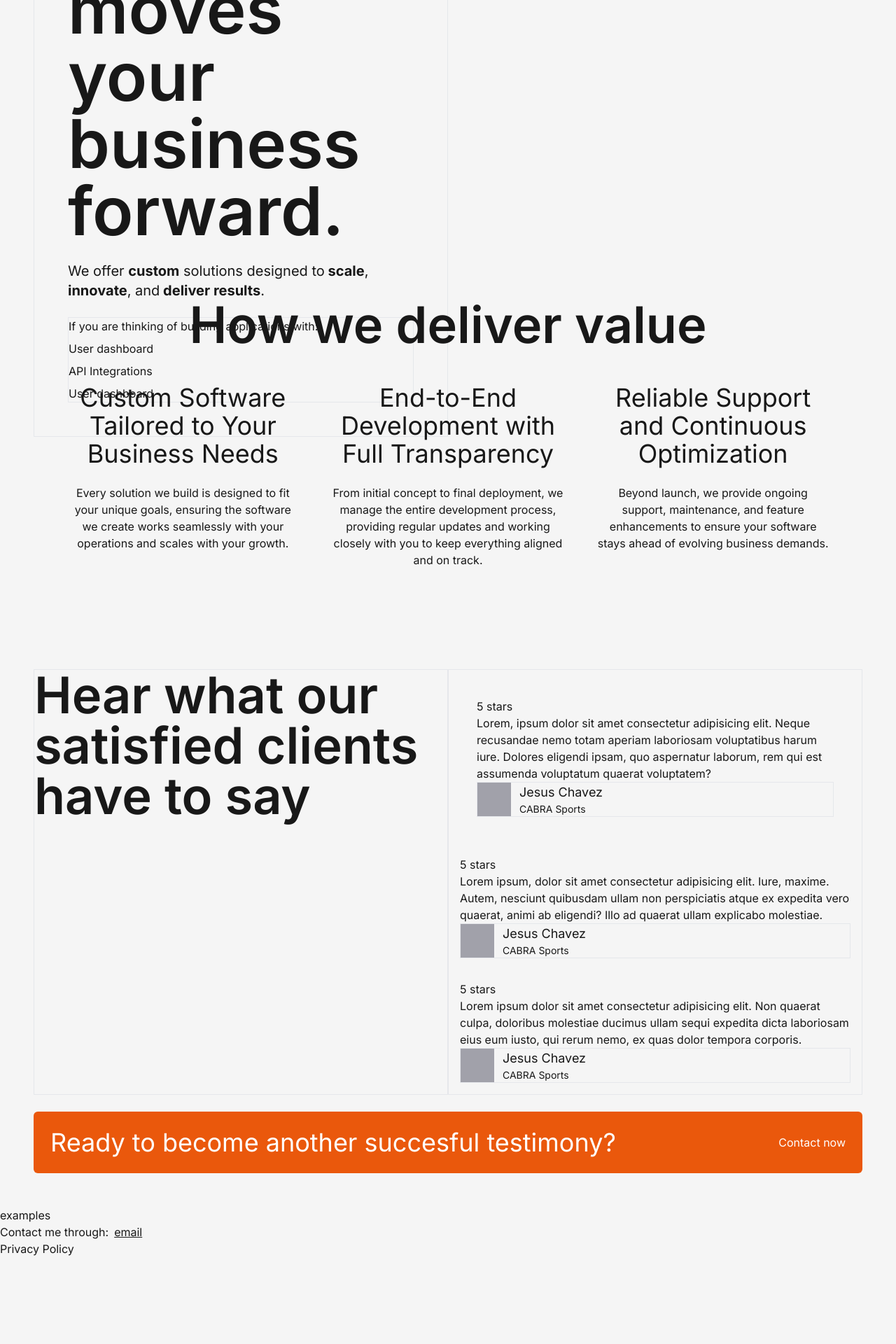
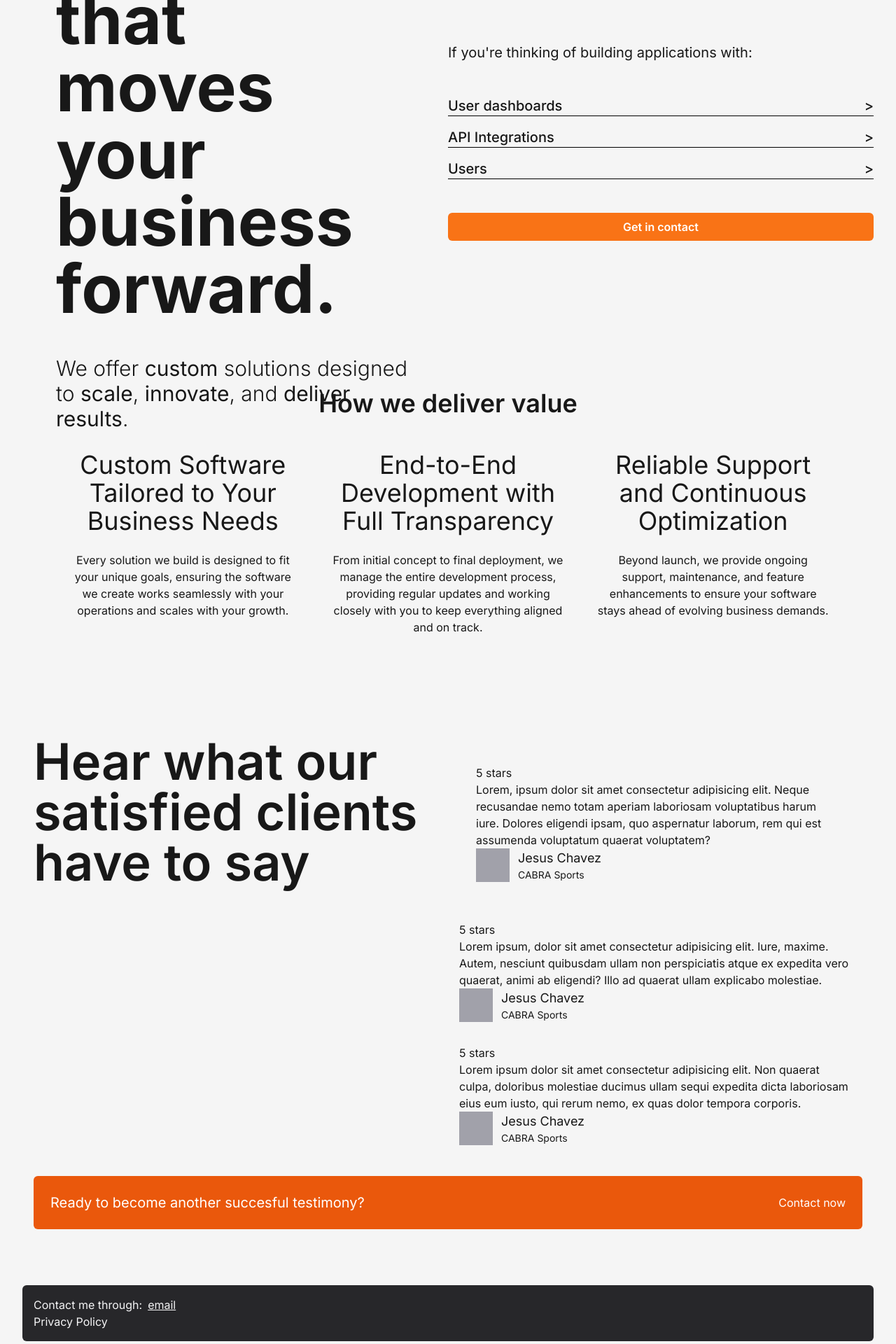
Before and after one commit to mar-cial/cv, a Next.js app: page / in a window 1280 px wide. Shown: the part 420-2340 px from the top of the page at 70% size. Before the commit the page ends 2216 px from the top, so only its background shows below. Built offline with nearby package versions, Linux system fonts and the light colour scheme.

Commit message:
algun dia sere certero y no modificare lo que no necesita modificarse

```diff
--- a/src/app/dashboard/income-and-expense.tsx
+++ b/src/app/dashboard/income-and-expense.tsx
@@ -25,7 +25,9 @@ export function IncomeAndExpense() {
                     outerRadius={100}
                     fill={"#343131"}
                     paddingAngle={5}
-                    label
+                    label={(l) => {
+                        return `$${parseFloat(l.value).toFixed(2)}`;
+                    }}
                     labelLine={true}
                     stroke={"0"}
                 >
@@ -33,8 +35,10 @@ export function IncomeAndExpense() {
                         return <Cell key={`ie-pie-chart-${index}`} fill={colors[index]} />;
                     })}
                 </Pie>
-                <Tooltip />
-                <Legend />
+                <Tooltip formatter={(d: string) => `$${parseFloat(d).toFixed(2)}`} />
+                <Legend
+                    formatter={(l: string) => `${l.charAt(0).toUpperCase() + l.slice(1)}`}
+                />
             </PieChart>
         </ResponsiveContainer>
     );
--- a/src/app/dashboard/page.tsx
+++ b/src/app/dashboard/page.tsx
@@ -2,38 +2,33 @@ import PageHeader from "@/components/user/page-header";
 import { Performance } from "./performance";
 import { IncomeAndExpense } from "./income-and-expense";
 import SankeyGraph from "./sankey";
+import { Suspense } from "react";
+import { TotalSales } from "../integrations/total-sales";
 
 export default function Page() {
     return (
-        <main>
+        <main className="p-8 xl:p-12">
             <PageHeader title={"Dashboard"} />
 
             <section>
-                <p>
-                    Hay un monton de escenarios en donde un entrepeneur desee darle
-                    oportunidad a las personas de crear un usuario.
-                </p>
+                <section>
+                    <div>
+                        Lorem ipsum dolor, sit amet consectetur adipisicing elit. Hic culpa
+                        incidunt exercitationem quos earum labore dolor quae magni vitae
+                        neque, fuga voluptate pariatur distinctio explicabo, perferendis
+                        dolorum reprehenderit voluptatibus ipsum?
+                    </div>
+                </section>
             </section>
 
             <section>
-                <section className="py-6">
-                    <section className="flex justify-center items-center p-2">
-                        <div className="p-4 bg-orange-600 rounded-full">
-                            <span className="font-mono text-4xl font-bold">b.</span>
-                        </div>
-                    </section>
-
-                    <section className="p-2 text-center">
-                        <section>
-                            <h3 className="text-xs uppercase">Username</h3>
-                            <p className="text-lg">Cesar</p>
-                        </section>
-                    </section>
-                </section>
+                <header className="py-4">
+                    <h2 className="text-2xl font-semibold">All your data at a glance.</h2>
+                </header>
             </section>
 
-            <section className="flex flex-col gap-4">
-                <section>
+            <section className="grid gap-4 lg:grid-cols-3">
+                <section className="flex flex-col gap-4 p-2 rounded-md border">
                     <header className="p-2 text-xl font-semibold">
                         <h2 className="text-xl font-semibold">
                             Performance graphs for health, analytics, generic tracking of any
@@ -41,27 +36,33 @@ export default function Page() {
                         </h2>
                     </header>
                     <article>
-                        <Performance />
+                        <Suspense fallback={<div>Loading</div>}>
+                            <Performance />
+                        </Suspense>
                     </article>
                 </section>
 
-                <section>
+                <section className="p-2 rounded-md border">
                     <header className="p-2 text-xl font-semibold">
                         <h2 className="text-xl font-semibold">
                             Income and outcome graphs for finance applications
                         </h2>
                     </header>
                     <article>
-                        <IncomeAndExpense />
+                        <Suspense fallback={<div>Loading</div>}>
+                            <IncomeAndExpense />
+                        </Suspense>
                     </article>
                 </section>
 
-                <section>
+                <section className="p-2 rounded-md border">
                     <header className="p-2 text-xl font-semibold">
                         <h2 className="text-xl font-semibold">Even Sankey graphs</h2>
                     </header>
                     <article>
-                        <SankeyGraph />
+                        <Suspense fallback={<div>Loading</div>}>
+                            <SankeyGraph />
+                        </Suspense>
                     </article>
                 </section>
             </section>
--- a/src/app/dashboard/performance.tsx
+++ b/src/app/dashboard/performance.tsx
@@ -6,7 +6,6 @@ import {
     BarChart,
     CartesianGrid,
     Legend,
-    Rectangle,
     ResponsiveContainer,
     Tooltip,
     XAxis,
@@ -16,22 +15,13 @@ import {
 export function Performance() {
     return (
         <ResponsiveContainer width={"100%"} height={200}>
-            <BarChart
-                width={500}
-                height={300}
-                data={performanceData}
-                margin={{
-                    top: 10,
-                    right: 30,
-                    left: 20,
-                    bottom: 10,
-                }}
-            >
+            <BarChart width={100} height={100} data={performanceData}>
                 <CartesianGrid strokeDasharray="3 3" />
                 <XAxis dataKey="name" />
-                <YAxis />
                 <Tooltip />
-                <Legend />
+                <Legend
+                    formatter={(l: string) => `${l.charAt(0).toUpperCase() + l.slice(1)}`}
+                />
                 <Bar dataKey="sold" fill="#343131" />
                 <Bar dataKey="expected" fill="#ea580c" />
             </BarChart>
--- a/src/app/integrations/page.tsx
+++ b/src/app/integrations/page.tsx
@@ -6,7 +6,7 @@ import { GameInformation, GameInformationLoader } from "./information";
 
 export default function Page() {
     return (
-        <main>
+        <main className="p-8 xl:p-12">
             <PageHeader title="API Integrations" />
 
             <section>
--- /dev/null
+++ b/src/app/integrations/total-sales.tsx
@@ -0,0 +1,51 @@
+"use client";
+
+import {
+    Cell,
+    Legend,
+    RadialBar,
+    RadialBarChart,
+    ResponsiveContainer,
+    Tooltip,
+} from "recharts";
+
+const data = [
+    {
+        name: "Q1",
+        uv: 31.47,
+        pv: 2400,
+        fill: "#8884d8",
+    },
+    {
+        name: "Q2",
+        uv: 31.47,
+        pv: 3200,
+        fill: "#8884d8",
+    },
+];
+
+export function TotalSales() {
+    return (
+        <section>
+            <ResponsiveContainer width={"100%"} height={200}>
+                <RadialBarChart
+                    width={730}
+                    height={250}
+                    innerRadius="80%"
+                    outerRadius="100%"
+                    data={data}
+                    startAngle={180}
+                    endAngle={0}
+                    cx="50%"
+                    cy="50%"
+                >
+                    <RadialBar label={{ fill: "#666" }} background dataKey="uv">
+                        {data.map((q, index) => (
+                            <Cell key={`total-sales-bar-${index}`} />
+                        ))}
+                    </RadialBar>
+                </RadialBarChart>
+            </ResponsiveContainer>
+        </section>
+    );
+}
--- a/src/app/layout.tsx
+++ b/src/app/layout.tsx
@@ -2,6 +2,7 @@ import type { Metadata } from "next";
 import { Inter } from "next/font/google";
 import "./globals.css";
 import Footer from "@/components/footer";
+import Navigation from "@/components/navigation";
 
 const inter = Inter({ subsets: ["latin"] });
 
@@ -18,6 +19,7 @@ export default function RootLayout({
     return (
         <html lang="en">
             <body className={`${inter.className} `}>
+                <Navigation />
                 {children}
                 <Footer />
             </body>
--- a/src/app/page.tsx
+++ b/src/app/page.tsx
@@ -1,19 +1,17 @@
-import Link from "next/link";
 import { auth, signIn, signOut } from "./auth";
-import { Suspense } from "react";
 import { Hero } from "@/components/hero";
 
 function Value() {
     return (
-        <section className="p-12">
+        <section className="p-8 xl:p-12">
             <header className="text-center">
-                <h2 className="text-7xl font-semibold">How we deliver value</h2>
+                <h2 className="text-4xl font-semibold">How we deliver value</h2>
             </header>
 
             <section className="grid gap-12 p-12 xl:grid-cols-3">
                 <article className="flex flex-col gap-6">
                     <header className="text-center">
-                        <h3 className="text-4xl">
+                        <h3 className="text-2xl xl:text-4xl">
                             Custom Software Tailored to Your Business Needs
                         </h3>
                     </header>
@@ -27,7 +25,7 @@ function Value() {
                 </article>
                 <article className="flex flex-col gap-6">
                     <header className="text-center">
-                        <h3 className="text-4xl">
+                        <h3 className="text-2xl xl:text-4xl">
                             End-to-End Development with Full Transparency
                         </h3>
                     </header>
@@ -41,7 +39,7 @@ function Value() {
                 </article>
                 <article className="flex flex-col gap-6">
                     <header className="text-center">
-                        <h3 className="text-4xl">
+                        <h3 className="text-2xl xl:text-4xl">
                             Reliable Support and Continuous Optimization
                         </h3>
                     </header>
@@ -60,12 +58,12 @@ function Value() {
 
 function Clients() {
     return (
-        <section className="flex flex-col gap-6 p-12 min-h-screen">
+        <section className="flex flex-col gap-6 p-8 xl:p-12 min-h-dvh">
             <section className="grid flex-1 xl:grid-cols-2">
-                <section className="border">
+                <section>
                     <section>
-                        <header className="">
-                            <h2 className="text-7xl font-semibold">
+                        <header className="text-center xl:text-left">
+                            <h2 className="text-4xl font-semibold xl:text-7xl">
                                 Hear what our satisfied clients have to say
                             </h2>
                         </header>
@@ -73,7 +71,7 @@ function Clients() {
                 </section>
 
                 <section className="flex flex-col gap-4">
-                    <section className="border">
+                    <section className="">
                         <article className="flex flex-col p-10">
                             <div>
                                 <div>5 stars</div>
@@ -85,7 +83,7 @@ function Clients() {
                                 est assumenda voluptatum quaerat voluptatem?
                             </div>
 
-                            <header className="flex gap-3 border">
+                            <header className="flex gap-3">
                                 <div>
                                     <div className="w-12 h-12 bg-zinc-400"></div>
                                 </div>
@@ -106,7 +104,7 @@ function Clients() {
                                 ullam explicabo molestiae.
                             </div>
 
-                            <header className="flex gap-3 border">
+                            <header className="flex gap-3">
                                 <div>
                                     <div className="w-12 h-12 bg-zinc-400"></div>
                                 </div>
@@ -127,7 +125,7 @@ function Clients() {
                                 tempora corporis.
                             </div>
 
-                            <header className="flex gap-3 border">
+                            <header className="flex gap-3">
                                 <div>
                                     <div className="w-12 h-12 bg-zinc-400"></div>
                                 </div>
@@ -141,7 +139,7 @@ function Clients() {
                 </section>
             </section>
             <section className="flex col-span-2 justify-between items-center p-6 text-white bg-orange-600 rounded-md">
-                <div className="text-4xl">
+                <div className="text-xl">
                     Ready to become another succesful testimony?
                 </div>
                 <div>Contact now</div>
@@ -193,9 +191,6 @@ async function Login() {
     );
 }
 
-function Examples() {
-    return <section>examples</section>;
-}
 export default function Page() {
     return (
         <main>
@@ -204,8 +199,6 @@ export default function Page() {
             <Value />
 
             <Clients />
-
-            <Examples />
         </main>
     );
 }
--- /dev/null
+++ b/src/app/users/page.tsx
@@ -0,0 +1,9 @@
+export default function Page() {
+    return (
+        <main>
+            <header>
+                <h1>Users</h1>
+            </header>
+        </main>
+    );
+}
--- a/src/components/footer.tsx
+++ b/src/components/footer.tsx
@@ -2,7 +2,8 @@ import Link from "next/link";
 
 export default function Footer() {
     return (
-        <footer>
+        <footer className="p-8">
+            <div className="p-4 rounded-md bg-zinc-800 text-zinc-100">
                 <div className="flex gap-2">
                     <div>Contact me through:</div>
                     <a href="mailto:cesar@marcialdev.com" className="underline">
@@ -10,6 +11,7 @@ export default function Footer() {
                     </a>
                 </div>
                 <Link href="/privacy-policy">Privacy Policy</Link>
+            </div>
         </footer>
     );
 }
--- a/src/components/hero.tsx
+++ b/src/components/hero.tsx
@@ -2,27 +2,60 @@ import Link from "next/link";
 
 export function Hero() {
     return (
-        <section className="grid p-12 h-screen xl:grid-cols-2">
-            <header className="flex flex-col gap-6 border xl:p-12">
-                <h1 className="font-semibold xl:text-8xl">
+        <section className="grid items-center p-8 h-screen xl:grid-cols-2">
+            <header className="flex flex-col gap-6 xl:gap-12 xl:p-12">
+                <h1 className="text-4xl font-bold leading-tight sm:text-5xl xl:text-8xl">
                     Building software that moves your business forward.
                 </h1>
-
-                <p className="text-xl">
+                <p className="text-xl font-light sm:text-2xl xl:text-3xl">
                     We offer <strong>custom</strong> solutions designed to
-                    <strong> scale</strong>,<strong> innovate</strong>, and
+                    <strong> scale</strong>, <strong>innovate</strong>, and
                     <strong> deliver results</strong>.
                 </p>
+            </header>
 
-                <section className="flex flex-col gap-2 border">
-                    <p>If you are thinking of building applications with:</p>
-                    <ul className="flex flex-col gap-2">
-                        <Link href="/dashboard">User dashboard</Link>
-                        <Link href="/integrations">API Integrations</Link>
-                        <Link href="/dashboard">User dashboard</Link>
-                    </ul>
-                </section>
-            </header>
+            <section className="flex flex-col gap-8 xl:gap-12">
+                <p className="text-lg sm:text-xl">
+                    If you're thinking of building applications with:
+                </p>
+                <ul className="flex flex-col gap-4">
+                    <li className="w-full border-b border-black">
+                        <Link
+                            href="/dashboard"
+                            className="flex justify-between items-center text-lg font-medium sm:text-xl"
+                        >
+                            <div>User dashboards</div>
+                            <div>&gt;</div>
+                        </Link>
+                    </li>
+                    <li className="w-full border-b border-black">
+                        <Link
+                            href="/integrations"
+                            className="flex justify-between items-center text-lg font-medium sm:text-xl"
+                        >
+                            <div>API Integrations</div>
+                            <div>&gt;</div>
+                        </Link>
+                    </li>
+                    <li className="w-full border-b border-black">
+                        <Link
+                            href="/users"
+                            className="flex justify-between items-center text-lg font-medium sm:text-xl"
+                        >
+                            <div>Users</div>
+                            <div>&gt;</div>
+                        </Link>
+                    </li>
+                </ul>
+                <div className="grid text-center">
+                    <a
+                        href="mailto:cesar@bandr.com"
+                        className="p-2 font-semibold text-white bg-orange-500 rounded-md"
+                    >
+                        Get in contact
+                    </a>
+                </div>
+            </section>
         </section>
     );
 }
--- a/src/components/navigation.tsx
+++ b/src/components/navigation.tsx
@@ -2,26 +2,17 @@ import Link from "next/link";
 
 export default function Navigation() {
     return (
-        <nav className="grid grid-cols-3">
-            <div>
+        <nav className="flex flex-col px-8 pt-8">
             <Link href="/" className="font-mono font-semibold hover:underline">
                 bandr.
             </Link>
-            </div>
-            <div className="flex gap-4 justify-center items-center">
             <Link href="/dashboard" className="hover:underline">
                 Example dashboard
             </Link>
             <Link href="/integrations" className="hover:underline">
                 API Integrations
             </Link>
-            </div>
-
-            <div className="flex justify-end">
-                <a className="px-4 bg-orange-600" href="mailto:cesar@bandr.com">
-                    Contact
-                </a>
-            </div>
+            <a href="mailto:cesar@bandr.com">Contact</a>
         </nav>
     );
 }
```
Lines whose indentation alone changed are shown as unchanged.
